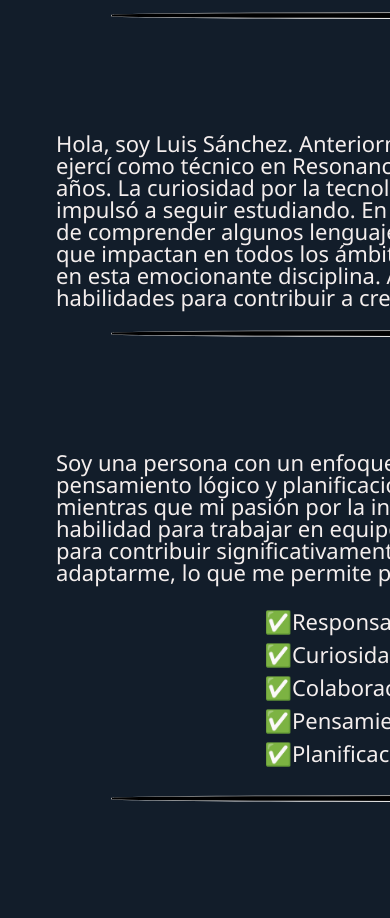
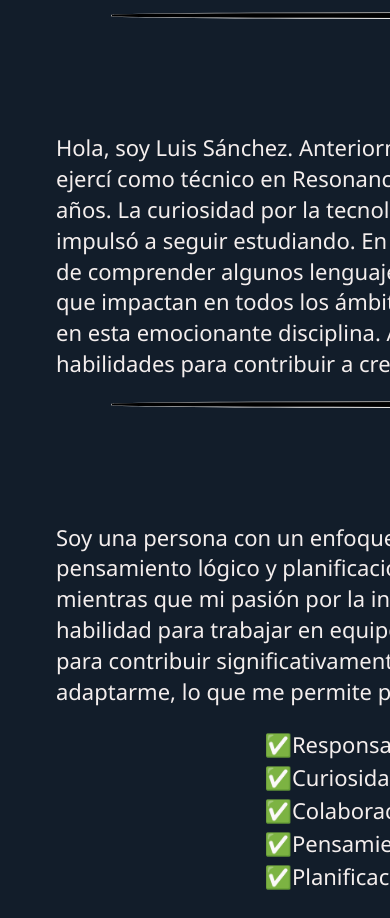
Before and after one commit to luissanchez92/portFolio, a React (Vite) app: page / in a window 390 px wide. Shown: the part 800-1718 px from the top of the page. Built offline with nearby package versions, Linux system fonts and the light colour scheme.

Commit message:
fixed-line-p

```diff
--- a/src/view/Home.module.css
+++ b/src/view/Home.module.css
@@ -12,7 +12,7 @@
     width: 90%;
 
     @media screen and (max-width: 750px) {
-        line-height: 100%;
+        line-height: 140%;
     }
 }
 
```
